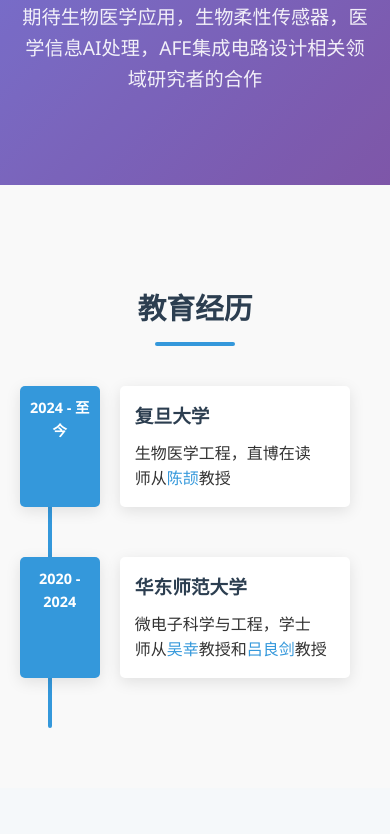
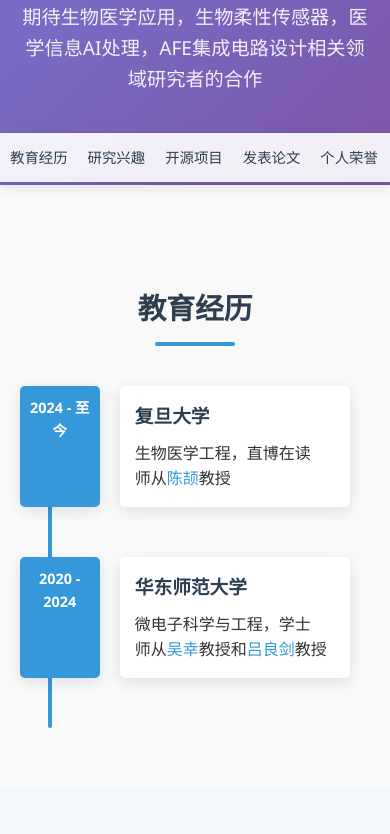
Before and after one commit to cpracticer/cpracticer.github.io, a plain HTML site: page index.html in a window 390 px wide. Shown: the part 662-1496 px from the top of the page. Drawn offline with nearby package versions, Linux system fonts and the light colour scheme.

Commit message:
Add files via upload

```diff
--- a/index.html
+++ b/index.html
@@ -17,6 +17,17 @@
     <div class="visitor-counter">
         <i class="fas fa-eye"></i> <span id="visitor-count">0</span> <span class="lang-zh">访问量</span><span class="lang-en">Visitors</span>
     </div>
+
+    <nav class="main-nav">
+        <ul>
+            <li><a href="#education" class="lang-zh">教育经历</a><a href="#education" class="lang-en">Education</a></li>
+            <li><a href="#research" class="lang-zh">研究兴趣</a><a href="#research" class="lang-en">Research</a></li>
+            <li><a href="#projects" class="lang-zh">开源项目</a><a href="#projects" class="lang-en">Projects</a></li>
+            <li><a href="#publications" class="lang-zh">发表论文</a><a href="#publications" class="lang-en">Publications</a></li>
+            <li><a href="#honors" class="lang-zh">个人荣誉</a><a href="#honors" class="lang-en">Honors</a></li>
+            <li><a href="#friend-links" class="lang-zh">友情链接</a><a href="#friend-links" class="lang-en">Links</a></li>
+        </ul>
+    </nav>
 
     <header>
         <div class="container">
@@ -232,6 +243,12 @@
                         <i class="fas fa-external-link-alt"></i>
                     </a>
                 </div>
+                <div class="friend-link-item">
+                    <a href="https://blog.denji.top/" target="_blank" class="friend-link">
+                        <span class="link-name">blog.denji.top</span>
+                        <i class="fas fa-external-link-alt"></i>
+                    </a>
+                </div>
             </div>
         </div>
     </section>
--- a/script.js
+++ b/script.js
@@ -2,6 +2,22 @@ document.addEventListener('DOMContentLoaded', function() {
     // 设置初始语言
     const htmlElement = document.documentElement;
     htmlElement.lang = 'zh';
+
+    // 平滑滚动导航
+    document.querySelectorAll('.main-nav a').forEach(anchor => {
+        anchor.addEventListener('click', function(e) {
+            e.preventDefault();
+            const targetId = this.getAttribute('href');
+            const targetElement = document.querySelector(targetId);
+
+            if (targetElement) {
+                window.scrollTo({
+                    top: targetElement.offsetTop - 20,
+                    behavior: 'smooth'
+                });
+            }
+        });
+    });
 
     // 语言切换功能
     const zhBtn = document.getElementById('zh-btn');
--- a/styles.css
+++ b/styles.css
@@ -51,6 +51,80 @@ a:hover {
     border-radius: 30px;
     box-shadow: 0 4px 15px rgba(0, 0, 0, 0.1);
     overflow: hidden;
+}
+
+/* 主导航 */
+.main-nav {
+    position: fixed;
+    top: 70px;
+    right: 20px;
+    z-index: 1000;
+    background: rgba(255, 255, 255, 0.9);
+    border-radius: 10px;
+    box-shadow: 0 4px 15px rgba(0, 0, 0, 0.1);
+    padding: 10px 0;
+}
+
+.main-nav ul {
+    list-style: none;
+    display: flex;
+    flex-direction: column;
+    padding: 0;
+    margin: 0;
+}
+
+.main-nav li {
+    margin: 5px 0;
+}
+
+.main-nav a {
+    display: block;
+    padding: 8px 15px;
+    color: var(--primary-color);
+    font-weight: 500;
+    transition: all 0.3s ease;
+    text-decoration: none;
+    white-space: nowrap;
+}
+
+.main-nav a:hover {
+    background: var(--secondary-color);
+    color: white;
+    border-radius: 5px;
+}
+
+html[lang="zh"] .main-nav .lang-en {
+    display: none;
+}
+
+html[lang="en"] .main-nav .lang-zh {
+    display: none;
+}
+
+@media (max-width: 768px) {
+    .main-nav {
+        top: auto;
+        bottom: 0;
+        left: 0;
+        right: 0;
+        border-radius: 0;
+        padding: 5px 0;
+    }
+
+    .main-nav ul {
+        flex-direction: row;
+        justify-content: space-around;
+        overflow-x: auto;
+    }
+
+    .main-nav li {
+        margin: 0;
+    }
+
+    .main-nav a {
+        padding: 8px 10px;
+        font-size: 0.9rem;
+    }
 }
 
 .language-switch button {
```
